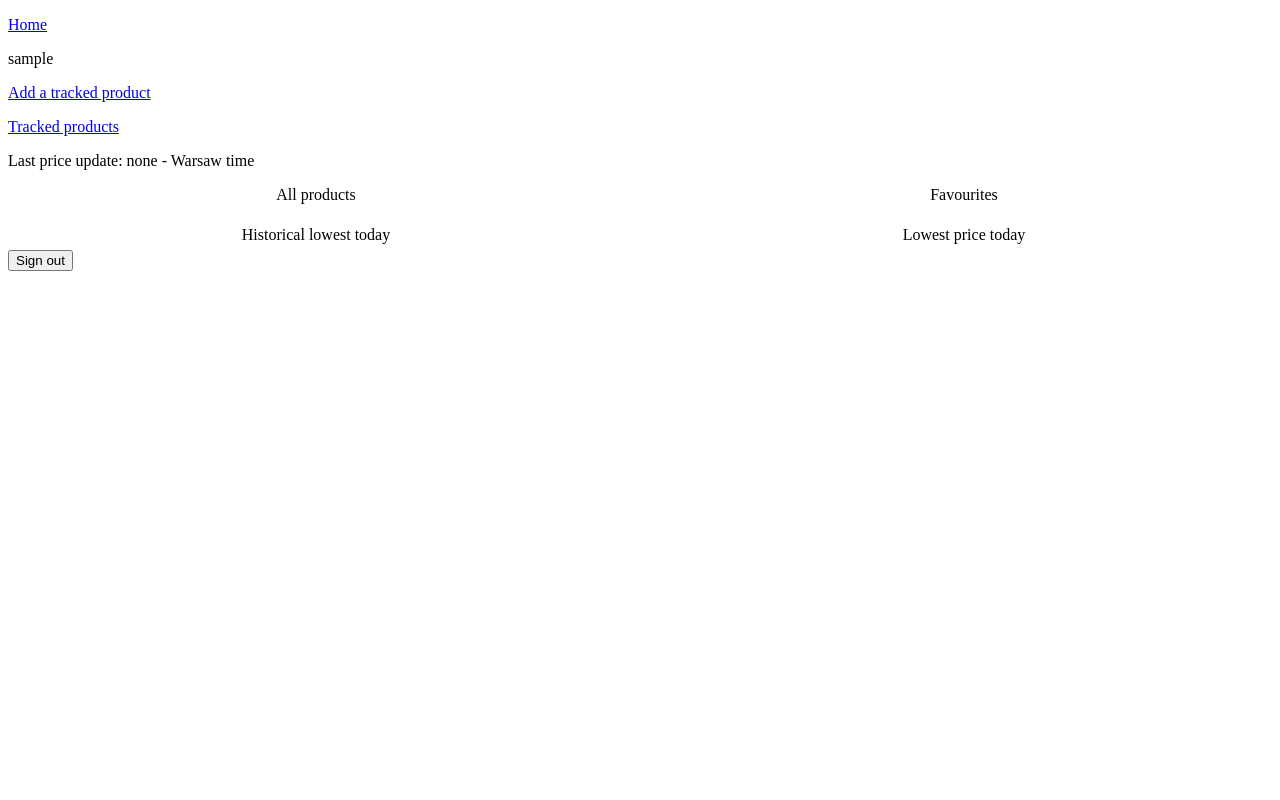
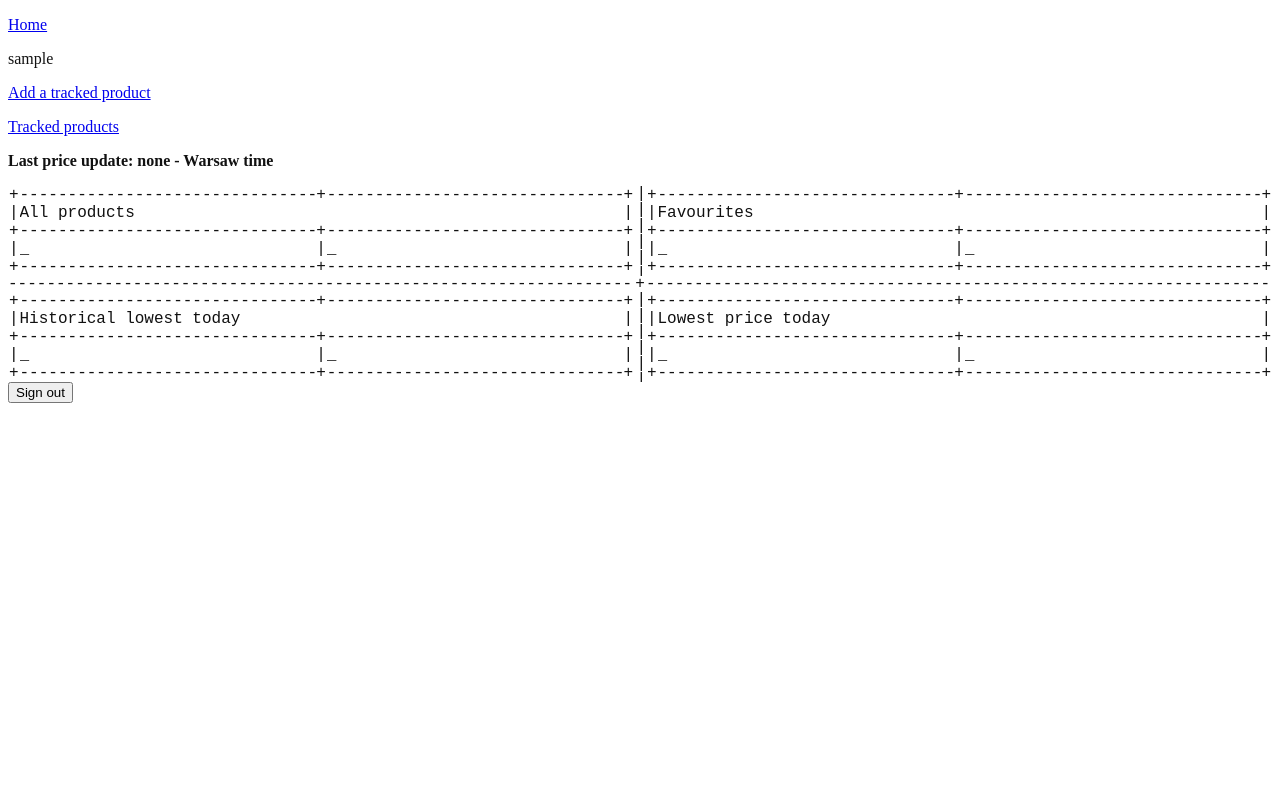
Before and after one commit to MartBur/Data-collector, a Django app: page / in a window 1280 px wide. Run offline with Django 5.2, Linux system fonts and the light colour scheme; the visitor is signed in with stand-in values (Sample User, id 1); data that the repository does not hold is empty.

Commit message:
feat(favorites-lowest-today): frame home tables and split tied shops
Draw each start-page table as a closed frame, separate the four tables with a cross, and show one row per shop when today's lowest price is tied. Record the passed manual checks, including historical lowest today.

Refs: #9
Co-authored-by: Cursor <cursoragent@cursor.com>

```diff
--- /dev/null
+++ b/accounts/templates/accounts/ascii_rule.html
@@ -0,0 +1,7 @@
+<tr>
+  <td class="ascii-joint">+</td>
+  <td class="ascii-h">----------------------------------------------------------------</td>
+  <td class="ascii-joint">+</td>
+  <td class="ascii-h">----------------------------------------------------------------</td>
+  <td class="ascii-joint">+</td>
+</tr>
--- a/accounts/templates/accounts/home.html
+++ b/accounts/templates/accounts/home.html
@@ -4,14 +4,99 @@
   <meta charset="utf-8">
   <title>Signed in</title>
   <style>
+    body {
+      background: #ffffff;
+      color: #111111;
+    }
     .home-tables {
       display: grid;
-      grid-template-columns: 1fr 1fr;
-      gap: 1rem 2rem;
+      grid-template-columns: minmax(0, 1fr) 1.5ch minmax(0, 1fr);
+      grid-template-rows: auto auto auto;
       align-items: start;
+      column-gap: 0;
+      row-gap: 0;
+      background: #ffffff;
+      color: #111111;
     }
-    .home-tables table {
+    .home-cross-v,
+    .home-cross-h,
+    .home-cross-joint {
+      font-family: "Courier New", Courier, monospace;
+      line-height: 1;
+      margin: 0;
+      color: #111111;
+      background: #ffffff;
+    }
+    .home-cross-v {
+      position: relative;
+      align-self: stretch;
+      width: 1.5ch;
+      min-height: 0;
+      overflow: hidden;
+    }
+    .home-cross-v span {
+      position: absolute;
+      top: 0;
+      right: 0;
+      bottom: 0;
+      left: 0;
+      overflow: hidden;
+      text-align: center;
+      white-space: pre;
+    }
+    .home-cross-h {
+      align-self: center;
       width: 100%;
+      overflow: hidden;
+      white-space: nowrap;
+    }
+    .home-cross-joint {
+      align-self: center;
+      text-align: center;
+    }
+    .ascii-table {
+      width: 100%;
+      font-family: "Courier New", Courier, monospace;
+      border-collapse: collapse;
+      table-layout: fixed;
+    }
+    .ascii-table caption {
+      position: absolute;
+      width: 1px;
+      height: 1px;
+      padding: 0;
+      margin: -1px;
+      overflow: hidden;
+      clip: rect(0, 0, 0, 0);
+      white-space: nowrap;
+      border: 0;
+    }
+    .ascii-col-joint {
+      width: 1.2ch;
+    }
+    .ascii-col-data {
+      width: 50%;
+    }
+    .ascii-table td {
+      padding: 0;
+      white-space: nowrap;
+      vertical-align: middle;
+    }
+    .ascii-joint,
+    .ascii-bar {
+      width: 1.2ch;
+      text-align: center;
+    }
+    .ascii-h {
+      overflow: hidden;
+    }
+    .ascii-cell {
+      padding: 0 0.35rem;
+      overflow: hidden;
+      text-overflow: ellipsis;
+    }
+    .last-price-update {
+      font-weight: 700;
     }
   </style>
 </head>
@@ -22,60 +107,135 @@
     <p><a href="{% url 'prices:add_product' %}">Add a tracked product</a></p>
     <p><a href="{% url 'prices:product_list' %}">Tracked products</a></p>
   {% endif %}
-  <p>{{ last_price_update }}</p>
+  <p class="last-price-update"><strong>{{ last_price_update }}</strong></p>
   <div class="home-tables">
-    <table>
-      <caption>All products</caption>
-      {% if all_products %}
-        {% for row in all_products %}
-          <tr>
-            <td><a href="{% url 'prices:product_card' row.product.pk %}">{{ row.product.name }}</a></td>
-            <td>{% if row.price.day == "none" %}No price{% elif row.price.day == "yesterday" %}{{ row.price.amount|stringformat:".2f" }} PLN yesterday{% else %}{{ row.price.amount|stringformat:".2f" }} PLN{% endif %}</td>
-          </tr>
-        {% endfor %}
-      {% else %}
-        <tr><td></td></tr>
-      {% endif %}
-    </table>
-    <table>
-      <caption>Favourites</caption>
-      {% if favourites %}
-        {% for row in favourites %}
-          <tr>
-            <td><a href="{% url 'prices:product_card' row.product.pk %}">{{ row.product.name }}</a></td>
-            <td>{% if row.price.day == "none" %}No price{% elif row.price.day == "yesterday" %}{{ row.price.amount|stringformat:".2f" }} PLN yesterday{% else %}{{ row.price.amount|stringformat:".2f" }} PLN{% endif %}</td>
-          </tr>
-        {% endfor %}
-      {% else %}
-        <tr><td></td></tr>
-      {% endif %}
-    </table>
-    <table>
-      <caption>Historical lowest today</caption>
-      {% if historical_lowest_today %}
-        {% for row in historical_lowest_today %}
-          <tr>
-            <td><a href="{% url 'prices:product_card' row.product.pk %}">{{ row.product.name }}</a></td>
-            <td>{% if row.price.day == "none" %}No price{% else %}{{ row.price.amount|stringformat:".2f" }} PLN at {% for shop in row.price.shops %}{% if not forloop.first %} and {% endif %}<a href="{{ shop.url }}" target="_blank" rel="noopener noreferrer">{{ shop.label }}</a>{% endfor %}{% if row.price.day == "yesterday" %} yesterday{% endif %}{% endif %}</td>
-          </tr>
-        {% endfor %}
-      {% else %}
-        <tr><td></td></tr>
-      {% endif %}
-    </table>
-    <table>
-      <caption>Lowest price today</caption>
-      {% if lowest_price_today %}
-        {% for row in lowest_price_today %}
-          <tr>
-            <td><a href="{% url 'prices:product_card' row.product.pk %}">{{ row.product.name }}</a></td>
-            <td>{% if row.price.day == "none" %}No price{% else %}{{ row.price.amount|stringformat:".2f" }} PLN at {% for shop in row.price.shops %}{% if not forloop.first %} and {% endif %}<a href="{{ shop.url }}" target="_blank" rel="noopener noreferrer">{{ shop.label }}</a>{% endfor %}{% if row.price.day == "yesterday" %} yesterday{% endif %}{% endif %}</td>
-          </tr>
-        {% endfor %}
-      {% else %}
-        <tr><td></td></tr>
-      {% endif %}
-    </table>
+    {% include "accounts/home_price_table.html" with caption="All products" rows=all_products with_shops=False %}
+    <div class="home-cross-v" aria-hidden="true"><span>|
+|
+|
+|
+|
+|
+|
+|
+|
+|
+|
+|
+|
+|
+|
+|
+|
+|
+|
+|
+|
+|
+|
+|
+|
+|
+|
+|
+|
+|
+|
+|
+|
+|
+|
+|
+|
+|
+|
+|
+|
+|
+|
+|
+|
+|
+|
+|
+|
+|
+|
+|
+|
+|
+|
+|
+|
+|
+|
+|</span></div>
+    {% include "accounts/home_price_table.html" with caption="Favourites" rows=favourites with_shops=False %}
+    <div class="home-cross-h" aria-hidden="true">----------------------------------------------------------------------------------------------------------------------------------------------------------------------------------------------------------------------------------------------------------------</div>
+    <div class="home-cross-joint" aria-hidden="true">+</div>
+    <div class="home-cross-h" aria-hidden="true">----------------------------------------------------------------------------------------------------------------------------------------------------------------------------------------------------------------------------------------------------------------</div>
+    {% include "accounts/home_price_table.html" with caption="Historical lowest today" rows=historical_lowest_today with_shops=True %}
+    <div class="home-cross-v" aria-hidden="true"><span>|
+|
+|
+|
+|
+|
+|
+|
+|
+|
+|
+|
+|
+|
+|
+|
+|
+|
+|
+|
+|
+|
+|
+|
+|
+|
+|
+|
+|
+|
+|
+|
+|
+|
+|
+|
+|
+|
+|
+|
+|
+|
+|
+|
+|
+|
+|
+|
+|
+|
+|
+|
+|
+|
+|
+|
+|
+|
+|
+|</span></div>
+    {% include "accounts/home_price_table.html" with caption="Lowest price today" rows=lowest_price_today with_shops=True %}
   </div>
   <form method="post" action="{% url 'accounts:logout' %}">
     {% csrf_token %}
--- /dev/null
+++ b/accounts/templates/accounts/home_price_table.html
@@ -0,0 +1,49 @@
+<table class="ascii-table">
+  <caption>{{ caption }}</caption>
+  <colgroup>
+    <col class="ascii-col-joint">
+    <col class="ascii-col-data">
+    <col class="ascii-col-joint">
+    <col class="ascii-col-data">
+    <col class="ascii-col-joint">
+  </colgroup>
+  {% include "accounts/ascii_rule.html" %}
+  <tr>
+    <td class="ascii-bar">|</td>
+    <td class="ascii-cell ascii-title" colspan="3">{{ caption }}</td>
+    <td class="ascii-bar">|</td>
+  </tr>
+  {% include "accounts/ascii_rule.html" %}
+  {% for row in rows %}
+    {% if with_shops and row.price.shops %}
+      {% for shop in row.price.shops %}
+        <tr>
+          <td class="ascii-bar">|</td>
+          <td class="ascii-cell"><a href="{% url 'prices:product_card' row.product.pk %}">{{ row.product.name }}</a></td>
+          <td class="ascii-bar">|</td>
+          <td class="ascii-cell">{{ row.price.amount|stringformat:".2f" }} PLN at <a href="{{ shop.url }}" target="_blank" rel="noopener noreferrer">{{ shop.label }}</a>{% if row.price.day == "yesterday" %} yesterday{% endif %}</td>
+          <td class="ascii-bar">|</td>
+        </tr>
+        {% include "accounts/ascii_rule.html" %}
+      {% endfor %}
+    {% else %}
+      <tr>
+        <td class="ascii-bar">|</td>
+        <td class="ascii-cell"><a href="{% url 'prices:product_card' row.product.pk %}">{{ row.product.name }}</a></td>
+        <td class="ascii-bar">|</td>
+        <td class="ascii-cell">{% if with_shops or row.price.day == "none" %}No price{% elif row.price.day == "yesterday" %}{{ row.price.amount|stringformat:".2f" }} PLN yesterday{% else %}{{ row.price.amount|stringformat:".2f" }} PLN{% endif %}</td>
+        <td class="ascii-bar">|</td>
+      </tr>
+      {% include "accounts/ascii_rule.html" %}
+    {% endif %}
+  {% empty %}
+    <tr>
+      <td class="ascii-bar">|</td>
+      <td class="ascii-cell">_</td>
+      <td class="ascii-bar">|</td>
+      <td class="ascii-cell">_</td>
+      <td class="ascii-bar">|</td>
+    </tr>
+    {% include "accounts/ascii_rule.html" %}
+  {% endfor %}
+</table>
```
Also changed, not shown: accounts/tests/test_home.py (+91 -8 lines), context/changes/favorites-lowest-today/plan.md (+7 -5 lines).
